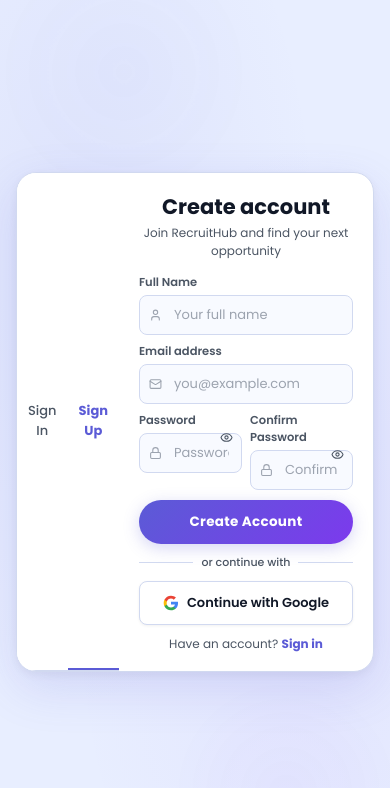
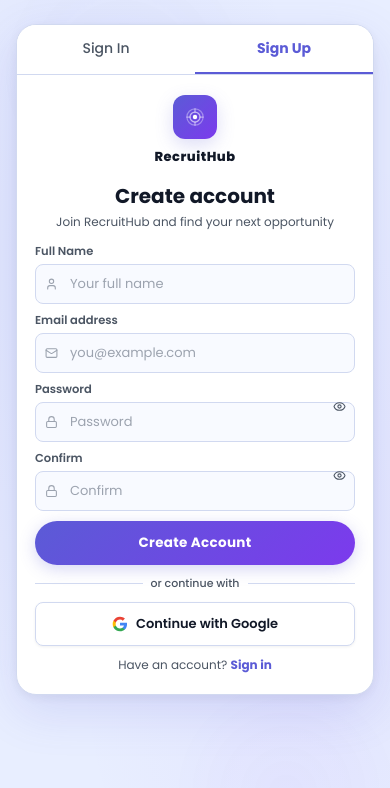
Before and after one commit to pandimahalakshmi/Application-Tracking-System, a React (Vite) app: page /signup in a window 390 px wide. Shown: the top 788 px of the page. Built offline with nearby package versions, Linux system fonts and the light colour scheme; no server answers.

Commit message:
fix: mobile layout for AuthPage - auto height, no overlay bleed, single col passwords

```diff
--- a/frontend/pages/AuthPage.jsx
+++ b/frontend/pages/AuthPage.jsx
@@ -222,24 +222,26 @@
         select option{background:#fff;color:${TX};font-family:${FONT};}
         @media(max-width:599px){
           .overlay-panel{display:none!important;}
-          .fp{position:static!important;width:100%!important;padding:24px 20px!important;opacity:1!important;transform:none!important;pointer-events:auto!important;display:none!important;}
-          .fp.am{display:flex!important;}
+          .fp{position:static!important;width:100%!important;padding:20px 18px!important;opacity:1!important;transform:none!important;pointer-events:auto!important;display:none!important;height:auto!important;}
+          .fp.am{display:flex!important;flex-direction:column!important;}
           .mt{display:flex!important;}
+          .ac{height:auto!important;min-height:unset!important;flex-direction:column!important;}
+          .pw-grid{grid-template-columns:1fr!important;}
         }
-        @media(min-width:600px){.mt{display:none!important;}}
+        @media(min-width:600px){.mt{display:none!important;}.fp .logo-mob{display:none!important;}}
       `}</style>
 
-      <div style={{ minHeight:'100vh', background:`radial-gradient(ellipse at 20% 30%,${P}12 0%,transparent 55%),radial-gradient(ellipse at 80% 70%,${S}0D 0%,transparent 55%),#E8EEFF`, display:'flex', alignItems:'center', justifyContent:'center', padding:'16px', fontFamily:FONT, position:'relative', overflow:'hidden' }}>
+      <div style={{ minHeight:'100vh', background:`radial-gradient(ellipse at 20% 30%,${P}12 0%,transparent 55%),radial-gradient(ellipse at 80% 70%,${S}0D 0%,transparent 55%),#E8EEFF`, display:'flex', alignItems:'flex-start', justifyContent:'center', padding:'16px', paddingTop:'24px', paddingBottom:'24px', fontFamily:FONT, position:'relative', overflow:'auto' }}>
         <div style={{ position:'fixed', top:'-8%', left:'-4%', width:280, height:280, borderRadius:'50%', background:`radial-gradient(circle,${P}18 0%,transparent 70%)`, animation:'pulse 6s ease-in-out infinite', pointerEvents:'none' }}/>
         <div style={{ position:'fixed', bottom:'-8%', right:'-4%', width:240, height:240, borderRadius:'50%', background:`radial-gradient(circle,${S}12 0%,transparent 70%)`, animation:'pulse 7s ease-in-out infinite 2s', pointerEvents:'none' }}/>
 
-        <div className="ac" style={{ display:'flex', width:'100%', maxWidth:800, height:500, background:CARD, borderRadius:20, overflow:'hidden', boxShadow:'0 16px 48px rgba(91,91,214,0.16),0 3px 12px rgba(0,0,0,0.06)', border:`1px solid ${BR}`, position:'relative' }}>
+        <div className="ac" style={{ display:'flex', width:'100%', maxWidth:800, minHeight:500, background:CARD, borderRadius:20, overflow:'hidden', boxShadow:'0 16px 48px rgba(91,91,214,0.16),0 3px 12px rgba(0,0,0,0.06)', border:`1px solid ${BR}`, position:'relative', alignSelf:'flex-start' }}>
 
           {/* Mobile tabs */}
-          <div className="mt" style={{ position:'sticky', top:0, zIndex:20, display:'none', background:CARD, borderBottom:`1px solid ${BR}` }}>
+          <div className="mt" style={{ position:'sticky', top:0, zIndex:20, display:'none', background:CARD, borderBottom:`1px solid ${BR}`, width:'100%', flexShrink:0 }}>
             {[{k:'signin',l:'Sign In'},{k:'signup',l:'Sign Up'}].map(({k,l})=>(
               <button key={k} onClick={k==='signin'?goSignin:goSignup}
-                style={{ flex:1, padding:'11px', border:'none', background:'transparent', color:mode===k?P:MU, fontWeight:mode===k?700:500, fontSize:13, cursor:'pointer', borderBottom:mode===k?`2px solid ${P}`:'2px solid transparent', transition:'all 0.2s', fontFamily:FONT }}>
+                style={{ flex:1, padding:'13px', border:'none', background:'transparent', color:mode===k?P:MU, fontWeight:mode===k?700:500, fontSize:14, cursor:'pointer', borderBottom:mode===k?`2px solid ${P}`:'2px solid transparent', transition:'all 0.2s', fontFamily:FONT }}>
                 {l}
               </button>
             ))}
@@ -247,8 +249,15 @@
 
           {/* ── SIGN IN ── */}
           <div className={`fp si-f${!isSignup?' am':''}`}>
-            <h2 style={{ color:TX, fontWeight:700, fontSize:21, margin:'0 0 2px', textAlign:'center', fontFamily:FONT }}>Welcome back</h2>
-            <p style={{ color:MU, fontSize:12, textAlign:'center', margin:'0 0 18px', fontFamily:FONT }}>Sign in to continue to your account</p>
+            {/* Mobile logo */}
+            <div style={{ display:'flex', flexDirection:'column', alignItems:'center', marginBottom:16 }}>
+              <div style={{ width:44, height:44, borderRadius:12, background:GRAD, display:'flex', alignItems:'center', justifyContent:'center', marginBottom:8, boxShadow:`0 6px 18px ${P}35` }}>
+                <svg width="20" height="20" viewBox="0 0 32 32" fill="none"><circle cx="16" cy="16" r="13" stroke="rgba(255,255,255,0.35)" strokeWidth="2"/><circle cx="16" cy="16" r="8" stroke="rgba(255,255,255,0.6)" strokeWidth="2"/><circle cx="16" cy="16" r="3.5" fill="white"/><line x1="16" y1="3" x2="16" y2="8" stroke="white" strokeWidth="2" strokeLinecap="round" opacity="0.5"/><line x1="16" y1="24" x2="16" y2="29" stroke="white" strokeWidth="2" strokeLinecap="round" opacity="0.5"/><line x1="3" y1="16" x2="8" y2="16" stroke="white" strokeWidth="2" strokeLinecap="round" opacity="0.5"/><line x1="24" y1="16" x2="29" y2="16" stroke="white" strokeWidth="2" strokeLinecap="round" opacity="0.5"/></svg>
+              </div>
+              <span style={{ color:TX, fontWeight:800, fontSize:13, letterSpacing:0.5, fontFamily:FONT }}>RecruitHub</span>
+            </div>
+            <h2 style={{ color:TX, fontWeight:700, fontSize:20, margin:'0 0 2px', textAlign:'center', fontFamily:FONT }}>Welcome back</h2>
+            <p style={{ color:MU, fontSize:12, textAlign:'center', margin:'0 0 16px', fontFamily:FONT }}>Sign in to continue to your account</p>
 
             <div style={{ marginBottom:10 }}>
               <Lbl c="Email address"/>
@@ -277,23 +286,30 @@
 
           {/* ── SIGN UP ── */}
           <div className={`fp su-f${isSignup?' am':''}`}>
-            <h2 style={{ color:TX, fontWeight:700, fontSize:21, margin:'0 0 2px', textAlign:'center', fontFamily:FONT }}>Create account</h2>
-            <p style={{ color:MU, fontSize:12, textAlign:'center', margin:'0 0 14px', fontFamily:FONT }}>Join RecruitHub and find your next opportunity</p>
+            {/* Mobile logo */}
+            <div style={{ display:'flex', flexDirection:'column', alignItems:'center', marginBottom:14 }}>
+              <div style={{ width:44, height:44, borderRadius:12, background:GRAD, display:'flex', alignItems:'center', justifyContent:'center', marginBottom:8, boxShadow:`0 6px 18px ${P}35` }}>
+                <svg width="20" height="20" viewBox="0 0 32 32" fill="none"><circle cx="16" cy="16" r="13" stroke="rgba(255,255,255,0.35)" strokeWidth="2"/><circle cx="16" cy="16" r="8" stroke="rgba(255,255,255,0.6)" strokeWidth="2"/><circle cx="16" cy="16" r="3.5" fill="white"/><line x1="16" y1="3" x2="16" y2="8" stroke="white" strokeWidth="2" strokeLinecap="round" opacity="0.5"/><line x1="16" y1="24" x2="16" y2="29" stroke="white" strokeWidth="2" strokeLinecap="round" opacity="0.5"/><line x1="3" y1="16" x2="8" y2="16" stroke="white" strokeWidth="2" strokeLinecap="round" opacity="0.5"/><line x1="24" y1="16" x2="29" y2="16" stroke="white" strokeWidth="2" strokeLinecap="round" opacity="0.5"/></svg>
+              </div>
+              <span style={{ color:TX, fontWeight:800, fontSize:13, letterSpacing:0.5, fontFamily:FONT }}>RecruitHub</span>
+            </div>
+            <h2 style={{ color:TX, fontWeight:700, fontSize:20, margin:'0 0 2px', textAlign:'center', fontFamily:FONT }}>Create account</h2>
+            <p style={{ color:MU, fontSize:12, textAlign:'center', margin:'0 0 12px', fontFamily:FONT }}>Join RecruitHub and find your next opportunity</p>
 
             <div style={{ display:'flex', flexDirection:'column', gap:8 }}>
               <div><Lbl c="Full Name"/><Field icon={User} placeholder="Your full name" value={su.name} onChange={e=>set('name',e.target.value)}/></div>
               <div><Lbl c="Email address"/><Field icon={Mail} type="email" placeholder="you@example.com" value={su.email} onChange={e=>set('email',e.target.value)}/></div>
-              <div style={{ display:'grid', gridTemplateColumns:'1fr 1fr', gap:8 }}>
+              {/* Password row — stacks on mobile */}
+              <div style={{ display:'grid', gridTemplateColumns:'1fr 1fr', gap:8 }} className="pw-grid">
                 <div><Lbl c="Password"/>
                   <Field icon={Lock} type={suShowPw?'text':'password'} placeholder="Password" value={su.password} onChange={e=>set('password',e.target.value)}
                     right={<button onClick={()=>setSuShowPw(p=>!p)} style={{ background:'none', border:'none', cursor:'pointer', color:MU, display:'flex', padding:0 }}>{suShowPw?<EyeOff size={13}/>:<Eye size={13}/>}</button>}/>
                 </div>
-                <div><Lbl c="Confirm Password"/>
+                <div><Lbl c="Confirm"/>
                   <Field icon={Lock} type={suShowCp?'text':'password'} placeholder="Confirm" value={su.confirmPassword} onChange={e=>set('confirmPassword',e.target.value)}
                     right={<button onClick={()=>setSuShowCp(p=>!p)} style={{ background:'none', border:'none', cursor:'pointer', color:MU, display:'flex', padding:0 }}>{suShowCp?<EyeOff size={13}/>:<Eye size={13}/>}</button>}/>
                 </div>
               </div>
-
             </div>
 
             <ErrBox msg={suErr}/>
```
